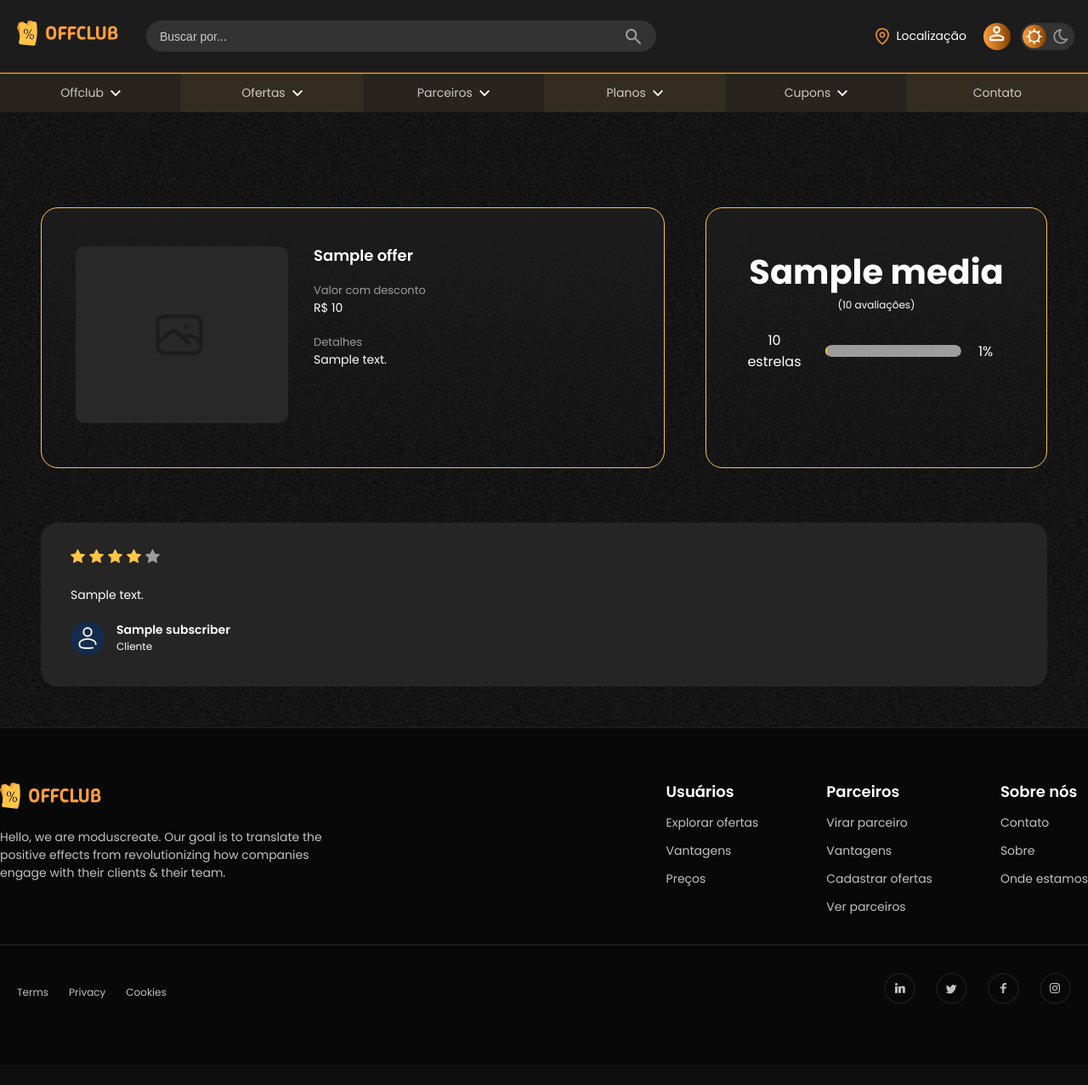
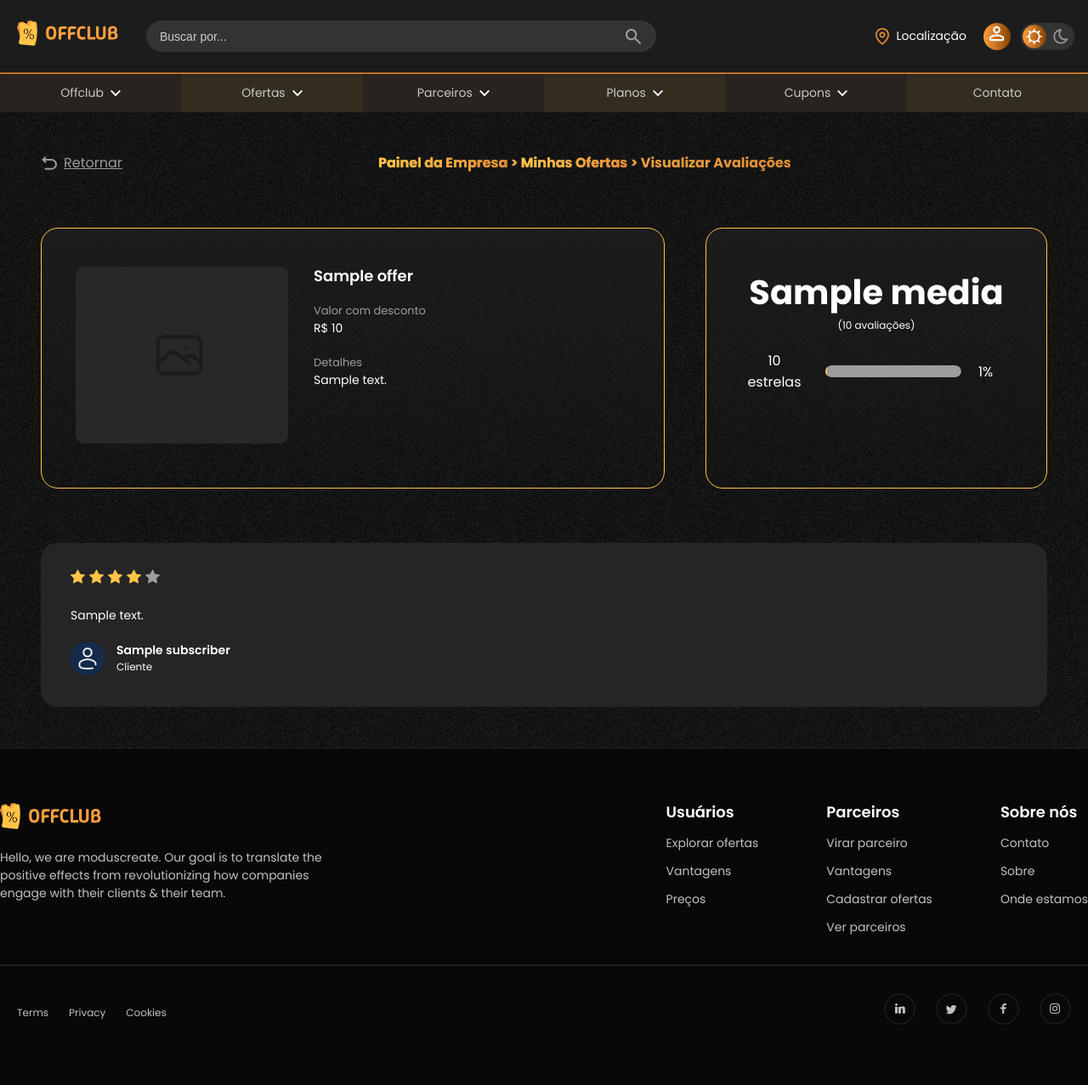
Before and after one commit to PI-InfoWeb-CNAT/2025-OffClub, a Django app: template src/apps/enterprise/templates/enterprise-dashboard/see_avaluations.html in a window 1280 px wide. Shown: the whole page at 85% size. Before the commit the page ends 1175 px from the top, so only its background shows below. Run offline with Django 3.2, Linux system fonts and the light colour scheme; the template is opened without the code that fills it: most values are stand-ins (such as "Sample title", 1, 10 or a date in 2020); some web fonts are replaced.

Commit message:
feat(see_evaluation): html e css da div de navegação entre páginas

```diff
--- a/src/apps/enterprise/templates/enterprise-dashboard/see_avaluations.html
+++ b/src/apps/enterprise/templates/enterprise-dashboard/see_avaluations.html
@@ -10,9 +10,18 @@
 
 {% block main %}
 <main class="flex-column">
-    <nav>
+    <div class="page-navigation">
+        <div class="last-page">
+            <a href="{% url 'offer:manage_list' %}">
+                <img src="{% static 'imgs/icons/arrow-back.svg' %}" alt="Retornar">
+                <p>Retornar</p>
+            </a>
+        </div>
 
-    </nav>
+        <nav class="breadcrumbs">
+            <p><a href="{% url 'offer:manage_list' %}">Painel da Empresa</a>  >  <a href="{% url 'offer:manage_list' %}">Minhas Ofertas</a>  >  Visualizar Avaliações</a></p>
+        </nav>
+    </div>
 
     <section id="general-info">
         <div id="offer-detail">
--- a/src/static/css/global.css
+++ b/src/static/css/global.css
@@ -71,3 +71,41 @@ button {
 button:disabled {
     cursor: not-allowed;
 }
+
+/* >> Navegação de páginas (botão de retornar + migalhas de pão) */
+.page-navigation{
+    display: flex;
+    width: 100%;
+
+    a{
+        cursor: pointer;
+    }
+    p{
+        font-size: var(--larger-text-font-size);
+    }
+
+    .last-page a{
+        display: flex;
+        align-items: center;
+        justify-content: flex-start;
+        gap: 7px;
+
+        p{
+            color: var(--light-grey);
+            text-decoration: underline;
+        }
+    }
+
+    .breadcrumbs{
+        margin: 0 auto;
+
+        a, p{
+            background: var(--gradient-yellow-orange);
+            -webkit-background-clip: text;
+            -webkit-text-fill-color: transparent;
+            background-clip: text;
+            font-weight: 700;
+        }
+
+    }
+}
```
